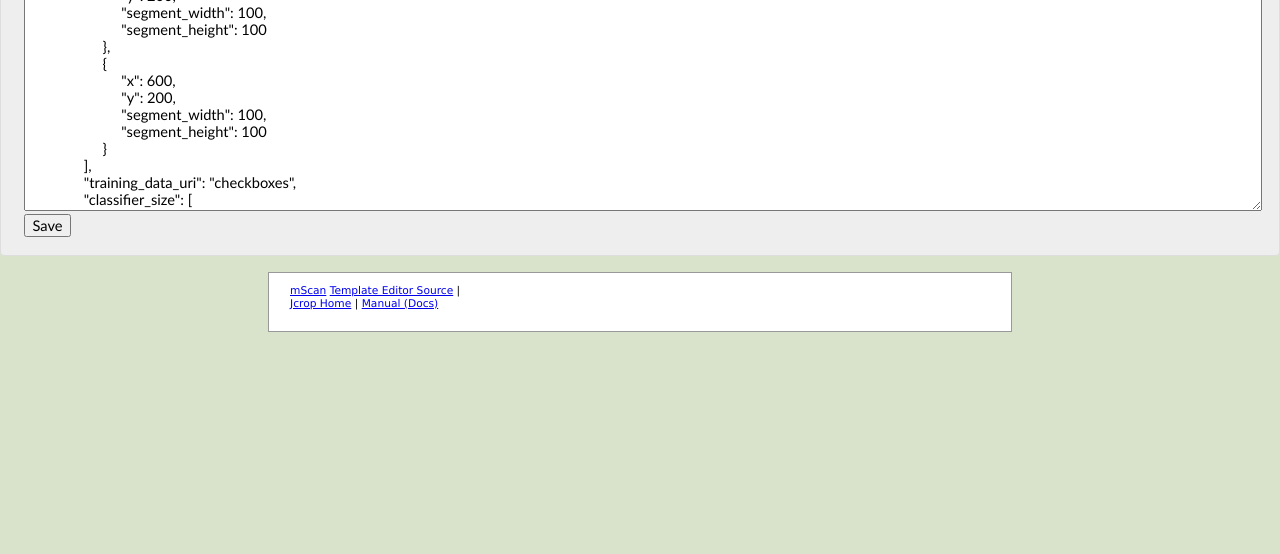
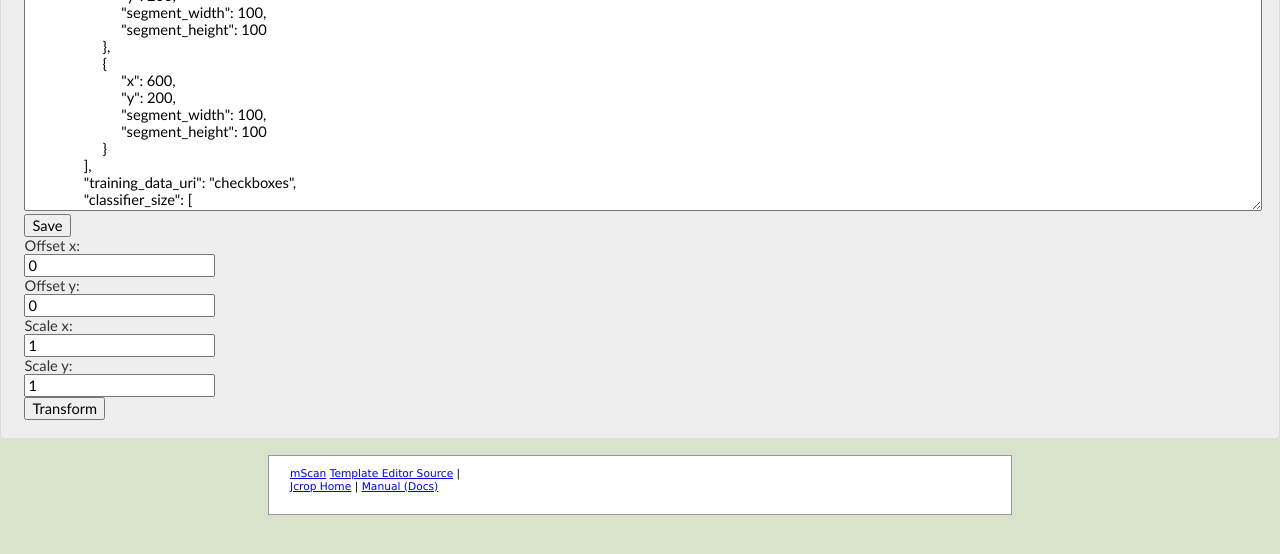
Before and after one commit to nathanathan/TemplateMaker, a PHP site: page / in a window 1280 px wide. Shown: the part 770-1324 px from the top of the page. Run offline with PHP 8.4, Linux system fonts and the light colour scheme.

Commit message:
adding ability to transform templates

```diff
--- a/css/mScanTemplateMaker.css
+++ b/css/mScanTemplateMaker.css
@@ -33,7 +33,17 @@ label{
 }
 .bubble {
     -moz-border-radius: 50%;
+    -webkit-border-radius: 50%;
 	border-radius: 50%;
+}
+.item {
+    position: absolute;
+    outline-style: solid;
+    outline-color: blue;
+    outline-width: 1px;
+}
+.newItem {
+    outline-color: red;
 }
 textarea { width: 100%; }
 .segment{
@@ -41,6 +51,7 @@ textarea { width: 100%; }
     z-index: 389;
     outline-color: green;
     outline-width: 2px;
+    overflow:hidden;
 }
 .selected {
     outline-color: red;
--- a/index.html
+++ b/index.html
@@ -32,8 +32,8 @@
 
     	<!-- For me -->
 		<script type="text/javascript" src="js/mScanTemplateMaker.js"></script>
+        <script type="text/javascript" src="js/templateTransformer.js"></script>
         <link rel="stylesheet" href="css/mScanTemplateMaker.css" type="text/css" />
-
 	</head>
 <body>
 
@@ -49,19 +49,34 @@
         <pre id="result"></pre>
         <textarea id="json_input" rows="50" cols="50"></textarea>
         <button id="save">Save</button>
+        <label>Offset x:</label>
+        <input style="display:inline;" class="offset_x" value=0></input>
+        <label>Offset y:</label>
+        <input style="display:block;" class="offset_y" value=0></input>
+        <label>Scale x:</label>
+        <input style="display:inline;" class="scale_x" value=1></input>
+        <label>Scale y:</label>
+        <input style="display:block;" class="scale_y" value=1></input>
+        <button id="transform" onclick='transformFunction()'>Transform</button>
 	</div>
 
 	<div id="rendered">
 
 		<center>
     		<div id="coords" class="coords">
-                <textarea id="json_out" rows="40" cols="30"></textarea>
+                <input style="display:block;" type="checkbox" name="align_segment">Align Segment Using Bounding Box.</input>
+                <input style="display:block;" type="checkbox" name="has_items">Bubble/Checkbox Segment</input>
+                <textarea style="display:block;" id="json_out" rows="40" cols="30"></textarea>
                 <button style="display:block;" id="add_field">Add/Upate Field</button>
 			</div>
             <div class="tips">
                 <p>Tips:</p>
                 <ul>
-                <li>To change the form image drag and drop the new image over the current image.</li>
+                    <li>To change the form image drag and drop the new image over the current image.</li>
+                    <li>Segments should cover only the fillable areas of the form.</li>
+                    <li>Leave about a pixel of whitespace padding around every bubble/checkbox.</li>
+                    <li>If your form is too big to fit on your screen try using your browser's zoom function. (Pressing Ctrl and plus/minus is what does it for me.)</li>
+                    <li>If your form has a landscape orientation we don't yet support it</li>
                 </ul>
             </div>
 			<!-- This is the image we're attaching Jcrop to -->
--- /dev/null
+++ b/js/templateTransformer.js
@@ -0,0 +1,43 @@
+function transformFunction(){
+
+    var scale_x = parseFloat($('.scale_x').val());
+    var scale_y = parseFloat($('.scale_y').val());
+    var offset_x =parseFloat($('.offset_x').val());
+    var offset_y = parseFloat($('.offset_y').val());
+
+    function transformProperty(key, value){
+        if(typeof value === 'object'){
+            return transformObject(value);
+        } else if(key === "fields" || key === "segments"){
+            return transformObject(value);
+        } else if(key === "segment_width"){
+            return Math.round(value * scale_x);
+        } else if(key === "segment_height"){
+            return Math.round(value * scale_y);
+        } else if(key === "x"){
+            return Math.round(value * scale_x + offset_x);
+        } else if(key === "y"){
+            return Math.round(value * scale_y + offset_y);
+        } else if(key === "0"){
+            return Math.round(value * scale_x);
+        } else if(key === "1"){
+            return Math.round(value * scale_y);
+        } else{
+            return value;
+        }
+    }
+
+    function transformObject(obj){
+        for (var fkey in obj){
+            obj[fkey] = transformProperty(fkey, obj[fkey]);
+        }
+        return obj;
+    }
+
+
+    var jsonText = $('#json_input').val();
+    var validJSON = validate(jsonText);
+    if( validJSON ){
+        $('#json_input').val(JSON.stringify(transformObject(validJSON), null, 5));
+    }
+}
```
